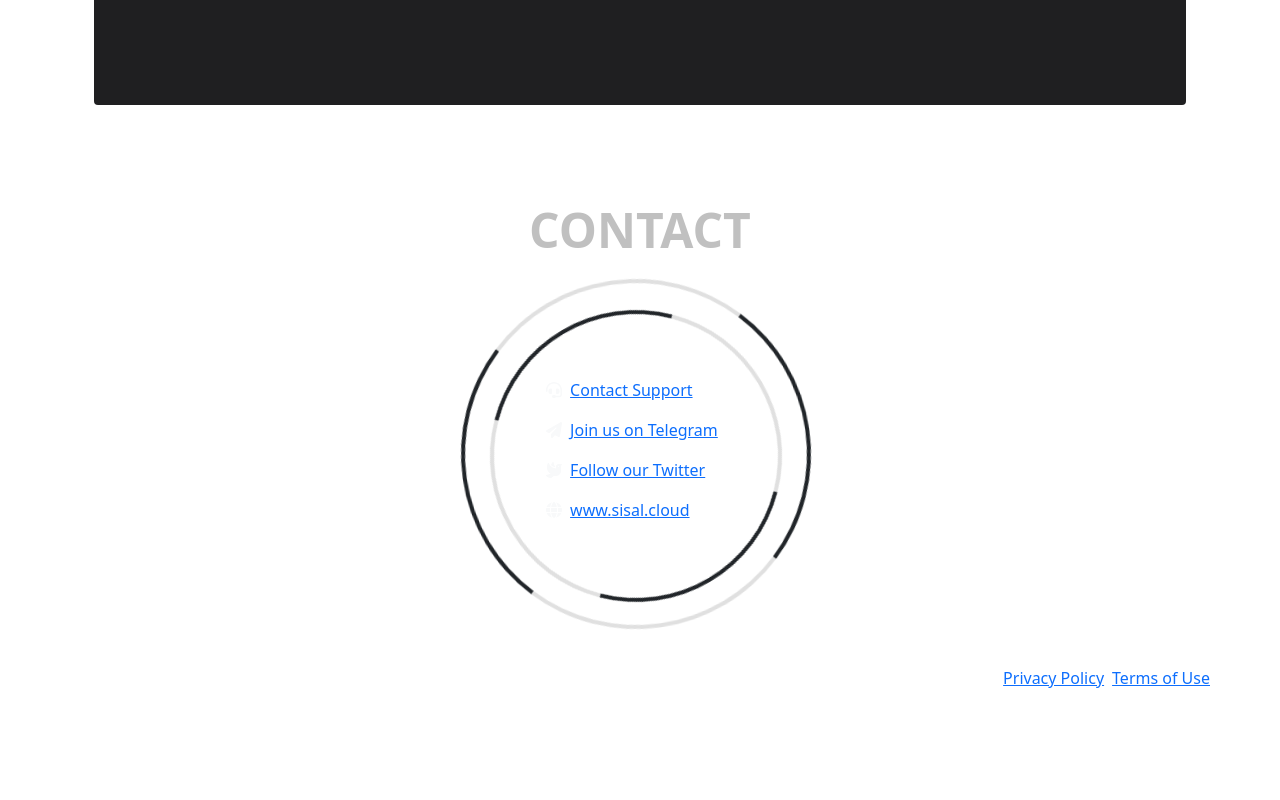
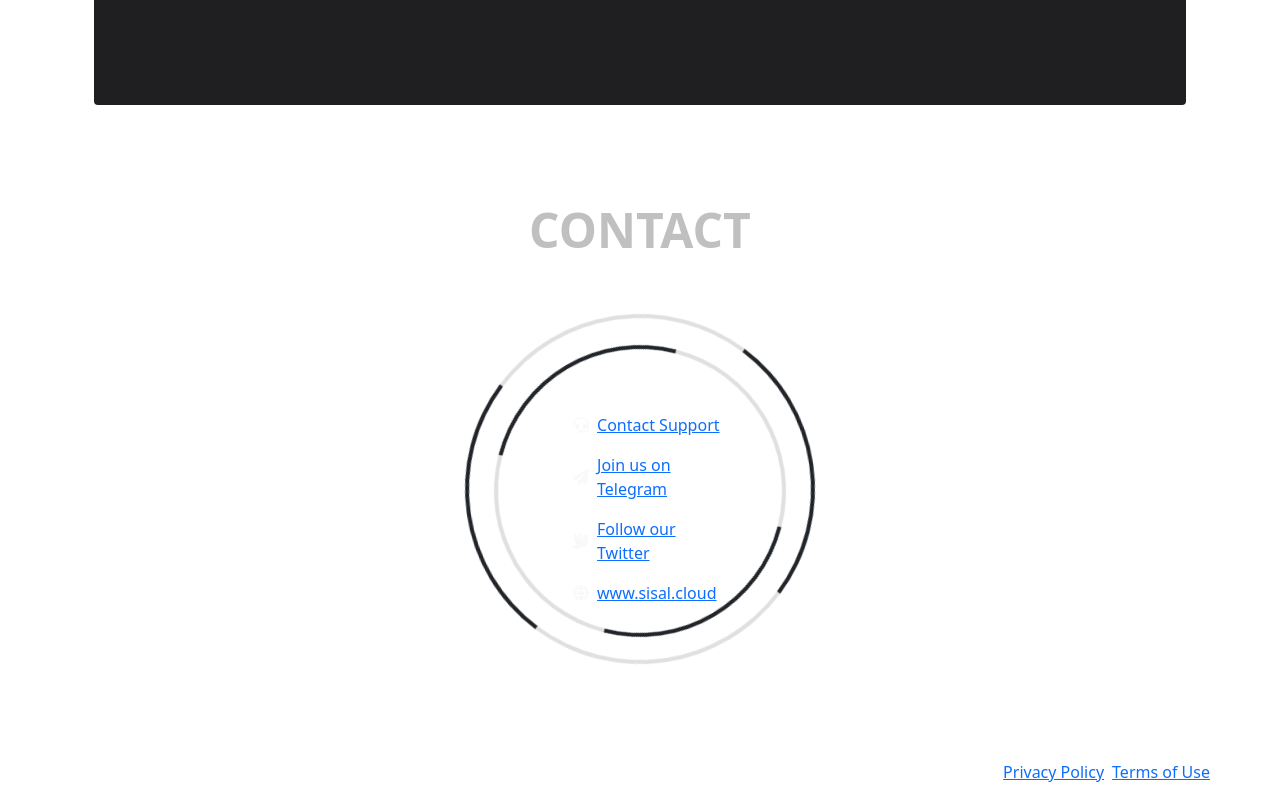
Before and after one commit to FxIvan/clone-project, a Next.js app: page / in a window 1280 px wide. Shown: the part 4834-5634 px from the top of the page. Before the commit the page ends 5540 px from the top, so only its background shows below. Built offline with nearby package versions, Linux system fonts and the light colour scheme.

Commit message:
spinner modificado

```diff
--- a/component/app/contact/index.js
+++ b/component/app/contact/index.js
@@ -10,13 +10,13 @@ import {
 
 export default function Contact() {
   return (
-    <Container>
+    <Container className="my-5">
       <Row
         className={`${styles.titleContact} ${styles.small} $${styles.fast} text-center my-5`}
       >
         <h2>CONTACT</h2>
       </Row>
-      <Row>
+      <Row className="pb-5">
         <div className="position-relative">
           <div className={styles.spinnerContainer}>
             <div className={styles.spinnerBlock}>
@@ -24,9 +24,13 @@ export default function Contact() {
             </div>
           </div>
           <div className={styles.contactInfo}>
+            <div>
               <ul>
                 <li className="d-flex align-items-center justify-content-center">
-                <FontAwesomeIcon icon={faHeadset} className="text-light pe-2" />{" "}
+                  <FontAwesomeIcon
+                    icon={faHeadset}
+                    className="text-light pe-2"
+                  />{" "}
                   <a href="#">Contact Support</a>
                 </li>
                 <li className="d-flex align-items-center justify-content-center">
@@ -47,6 +51,7 @@ export default function Contact() {
               </ul>
             </div>
           </div>
+        </div>
       </Row>
     </Container>
   );
--- a/component/app/contact/styles.module.css
+++ b/component/app/contact/styles.module.css
@@ -4,13 +4,12 @@
   color: #c0c0c0;
 }
 .spinnerContainer {
-  position: absolute;
-  left: 34%;
-  top: -10%;
+  margin: auto;
 }
 .spinnerBlock {
   width: 350px;
   height: 350px;
+  margin: auto;
 }
 .spinnerBlock:nth-child(5n) {
   margin-right: 0px;
@@ -77,6 +76,9 @@
 }
 
 .contactInfo {
+  position: absolute;
+  top: 10%;
+  width: 100%;
   padding-top: 4rem;
   padding-bottom: 8rem;
 }
@@ -92,6 +94,6 @@
 }
 
 .contactInfo ul li a {
-  width: 15%;
+  width: 12%;
   text-align: start;
 }
```
Lines whose indentation alone changed are shown as unchanged.
